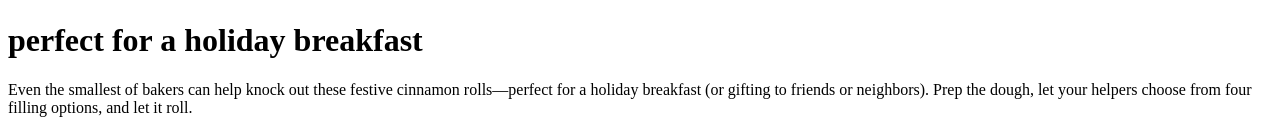
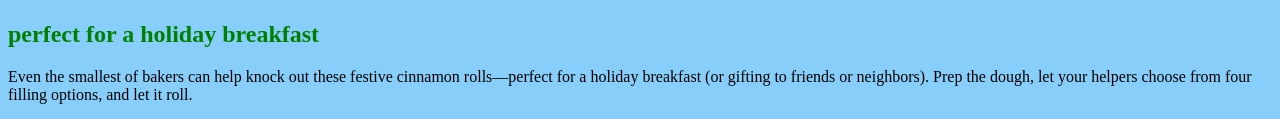
Before and after one commit to aragalucas/odin-recipes, a plain HTML site: page recipes/mini-cinnamon-rolls.html in a window 1280 px wide. Shown: the part 283-402 px from the top of the page. Drawn offline with Linux system fonts and the light colour scheme.

Commit message:
update html files with the css link

```diff
--- a/recipes/mini-cinnamon-rolls.html
+++ b/recipes/mini-cinnamon-rolls.html
@@ -4,12 +4,13 @@
     <meta charset="UTF-8">
     <meta http-equiv="X-UA-Compatible" content="IE=edge">
     <meta name="viewport" content="width=device-width, initial-scale=1.0">
+    <link rel="stylesheet" href="styles.css">
     <title>Document</title>
 </head>
 <body>
     <h1>Homemade Mini Cinnamon Rolls</h1>
     <img src="https://www.allrecipes.com/thmb/NwL1eEM9jHhOryncjpfwdaZzICQ=/750x0/filters:no_upscale():max_bytes(150000):strip_icc():format(webp)/PASSANO_ALR0123_Kids_4422-4x3-1-bcf11d0ebfcf4f608f8aa503bee68331.jpg" alt="rolls" width="300" height="200" >
-    <h1>perfect for a holiday breakfast</h1>
+    <h2>perfect for a holiday breakfast</h2>
     <p>Even the smallest of bakers can help knock out
     these festive cinnamon rolls—perfect for a holiday breakfast
      (or gifting to friends or neighbors). Prep the dough,
```
Also changed, not shown: index.html (+1 -0 lines), recipes/air-fryer-tilapia.html (+1 -0 lines), recipes/basic-air-fryer-hot-dogs.html (+12 -0 lines).
